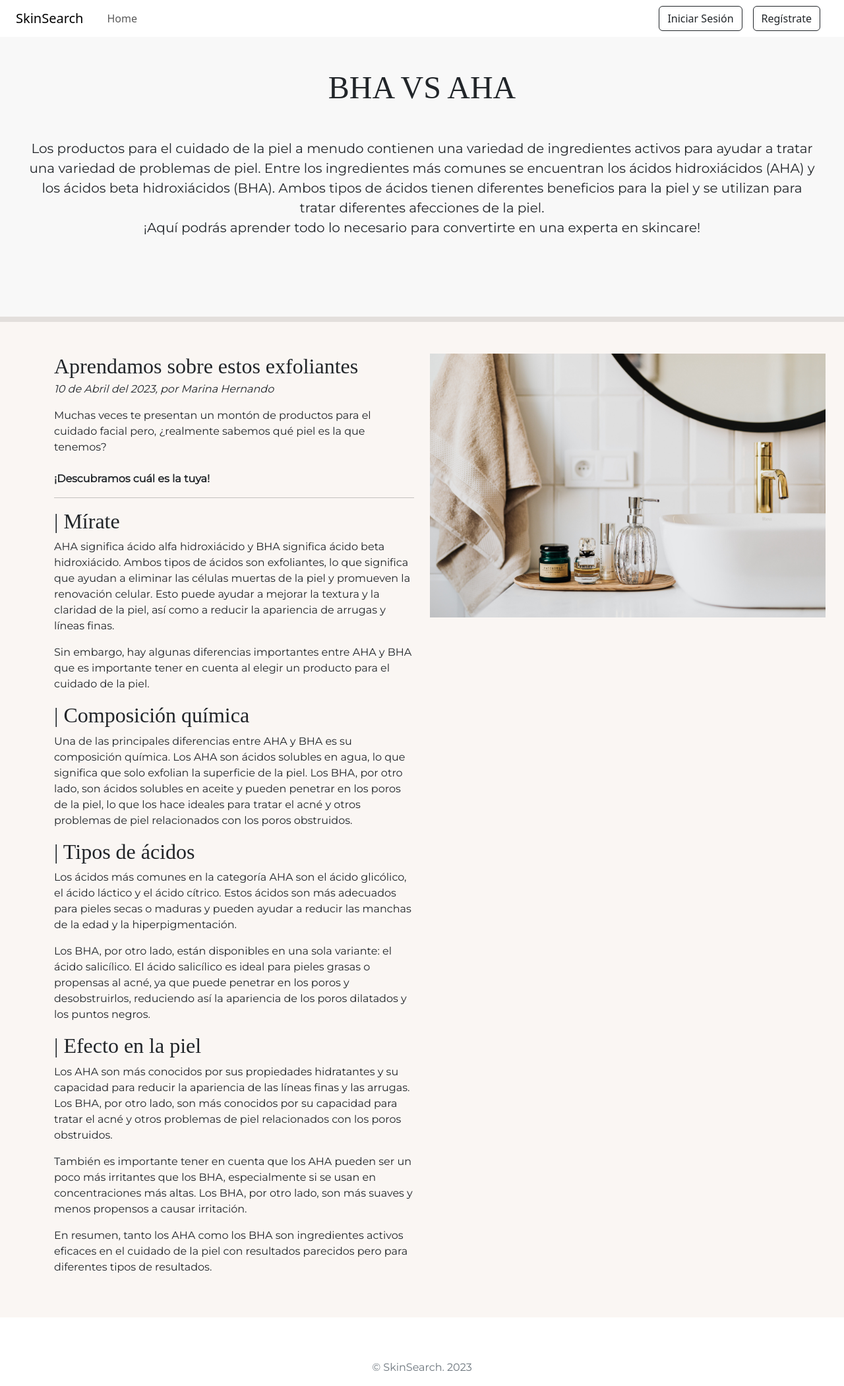
After one commit to marina-izurza/skinsearch, a PHP site: page /blog3.php in a window 1280 px wide. The commit adds this page. Shown: the whole page at 66% size. Run offline with PHP 8.4, Linux system fonts and the light colour scheme; some web fonts are replaced.

Commit message:
Blog 3 hecho

```diff
--- a/blog/blog1.php
+++ b/blog2.php
@@ -12,7 +12,7 @@
         <div class="product-device product-device-2 shadow-sm d-none d-md-block"></div>
     </div>
 
-    <!-- aquí abajo van las entradas -->
+
 
 
 </section>
--- /dev/null
+++ b/blog3.php
@@ -0,0 +1,58 @@
+<?php
+include_once 'view/header.php';
+?>
+
+<section class="blog">
+  <div class="row mb-2 cabecera">
+    <div class="p-4 p-md-5 mb-4">
+      <h1 class="display-5 text-center text-uppercase">BHA vs AHA</h1>
+      <p class="lead my-5 text-center fw-normal">
+        Los productos para el cuidado de la piel a menudo contienen
+        una variedad de ingredientes activos para ayudar a tratar
+        una variedad de problemas de piel. Entre los ingredientes
+        más comunes se encuentran los ácidos hidroxiácidos (AHA) y
+        los ácidos beta hidroxiácidos (BHA). Ambos tipos de ácidos
+        tienen diferentes beneficios para la piel y se utilizan para
+        tratar diferentes afecciones de la piel.<br>
+        ¡Aquí podrás aprender todo lo necesario para convertirte en una experta en skincare!
+      </p>
+    </div>
+  </div>
+
+  <article class="blog-post p-5 blog-section">
+    <div class="container">
+      <div class="row">
+        <div class="col-6">
+          <h2 class="blog-post-title mb-1">Aprendamos sobre estos exfoliantes</h2>
+          <p class="blog-post-meta fst-italic">10 de Abril del 2023, por Marina Hernando</p>
+
+          <p>Muchas veces te presentan un montón de productos para el cuidado facial pero, ¿realmente sabemos qué piel es la que tenemos?<br><br><span class="fw-bold">¡Descubramos cuál es la tuya!</span></p>
+          <hr>
+          <h2>| Mírate</h2>
+          <p>AHA significa ácido alfa hidroxiácido y BHA significa ácido beta hidroxiácido. Ambos tipos de ácidos son exfoliantes, lo que significa que ayudan a eliminar las células muertas de la piel y promueven la renovación celular. Esto puede ayudar a mejorar la textura y la claridad de la piel, así como a reducir la apariencia de arrugas y líneas finas.</p>
+          <p>Sin embargo, hay algunas diferencias importantes entre AHA y BHA que es importante tener en cuenta al elegir un producto para el cuidado de la piel.</p>
+          <h2>| Composición química</h2>
+          <p>Una de las principales diferencias entre AHA y BHA es su composición química. Los AHA son ácidos solubles en agua, lo que significa que solo exfolian la superficie de la piel. Los BHA, por otro lado, son ácidos solubles en aceite y pueden penetrar en los poros de la piel, lo que los hace ideales para tratar el acné y otros problemas de piel relacionados con los poros obstruidos.</p>
+          <h2>| Tipos de ácidos</h2>
+          <p>Los ácidos más comunes en la categoría AHA son el ácido glicólico, el ácido láctico y el ácido cítrico. Estos ácidos son más adecuados para pieles secas o maduras y pueden ayudar a reducir las manchas de la edad y la hiperpigmentación.</p>
+          <p>Los BHA, por otro lado, están disponibles en una sola variante: el ácido salicílico. El ácido salicílico es ideal para pieles grasas o propensas al acné, ya que puede penetrar en los poros y desobstruirlos, reduciendo así la apariencia de los poros dilatados y los puntos negros.</p>
+          <h2>| Efecto en la piel</h2>
+          <p>Los AHA son más conocidos por sus propiedades hidratantes y su capacidad para reducir la apariencia de las líneas finas y las arrugas. Los BHA, por otro lado, son más conocidos por su capacidad para tratar el acné y otros problemas de piel relacionados con los poros obstruidos.</p>
+          <p>También es importante tener en cuenta que los AHA pueden ser un poco más irritantes que los BHA, especialmente si se usan en concentraciones más altas. Los BHA, por otro lado, son más suaves y menos propensos a causar irritación.</p>
+          <p>En resumen, tanto los AHA como los BHA son ingredientes activos eficaces en el cuidado de la piel con resultados parecidos pero para diferentes tipos de resultados.</p>
+
+        </div>
+        <div class="col-6">
+          <img src="img/products.jpg" alt="cara con una hoja" width="600px">
+        </div>
+      </div>
+    </div>
+  </article>
+
+
+</section>
+
+
+<?php
+include_once 'view/footer.php';
+?>
--- a/includes/funciones.inc.php
+++ b/includes/funciones.inc.php
@@ -167,7 +167,6 @@ function eligeQuimicos($conexion, $numPiel) {
         echo "<div class='card-body'>";
         echo "<h5 class='card-title fst-italic fw-bold'>".$nombre."</h5>";
         echo "<p class='card-text'>".$info."</p>";
-        //echo "<p class='card-text'><small class='text-muted'><a class='btn btn-outline-dark' href='info.php'>Saber más...</a></small></p>";
         echo "</div></div></div></div></div>";
     }
 }
```
Also changed, not shown: blog1.php (added, +56 -0 lines), index.php (+10 -3 lines), blog/blog2.php (deleted), blog/blog3.php (deleted), img/items.jpg (added), img/products.jpg (added).
